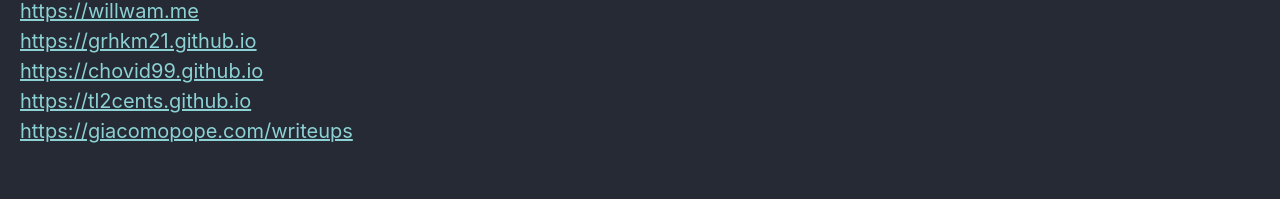
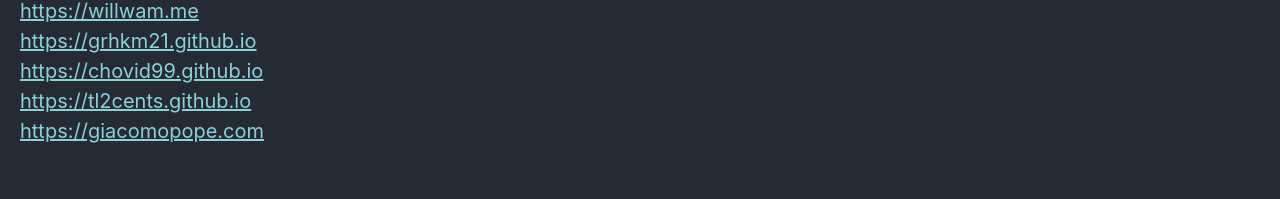
Before and after one commit to Connor-McCartney/Connor-McCartney.github.io, a Jekyll site: the page built from _pages/misc/resources.md, in a window 1280 px wide. Shown: the part 2064-2263 px from the top of the page. Built offline with Jekyll 4.4.1, drawn with Linux system fonts in a browser that asks for light colours; cached includes are drawn as plain includes.

Commit message:
Update resources.md

```diff
--- a/_pages/misc/resources.md
+++ b/_pages/misc/resources.md
@@ -67,4 +67,4 @@ Torsocks <https://github.com/dgoulet/torsocks>
 <https://grhkm21.github.io> <br>
 <https://chovid99.github.io> <br>
 <https://tl2cents.github.io> <br>
-<https://giacomopope.com/writeups>
+<https://giacomopope.com>
```
